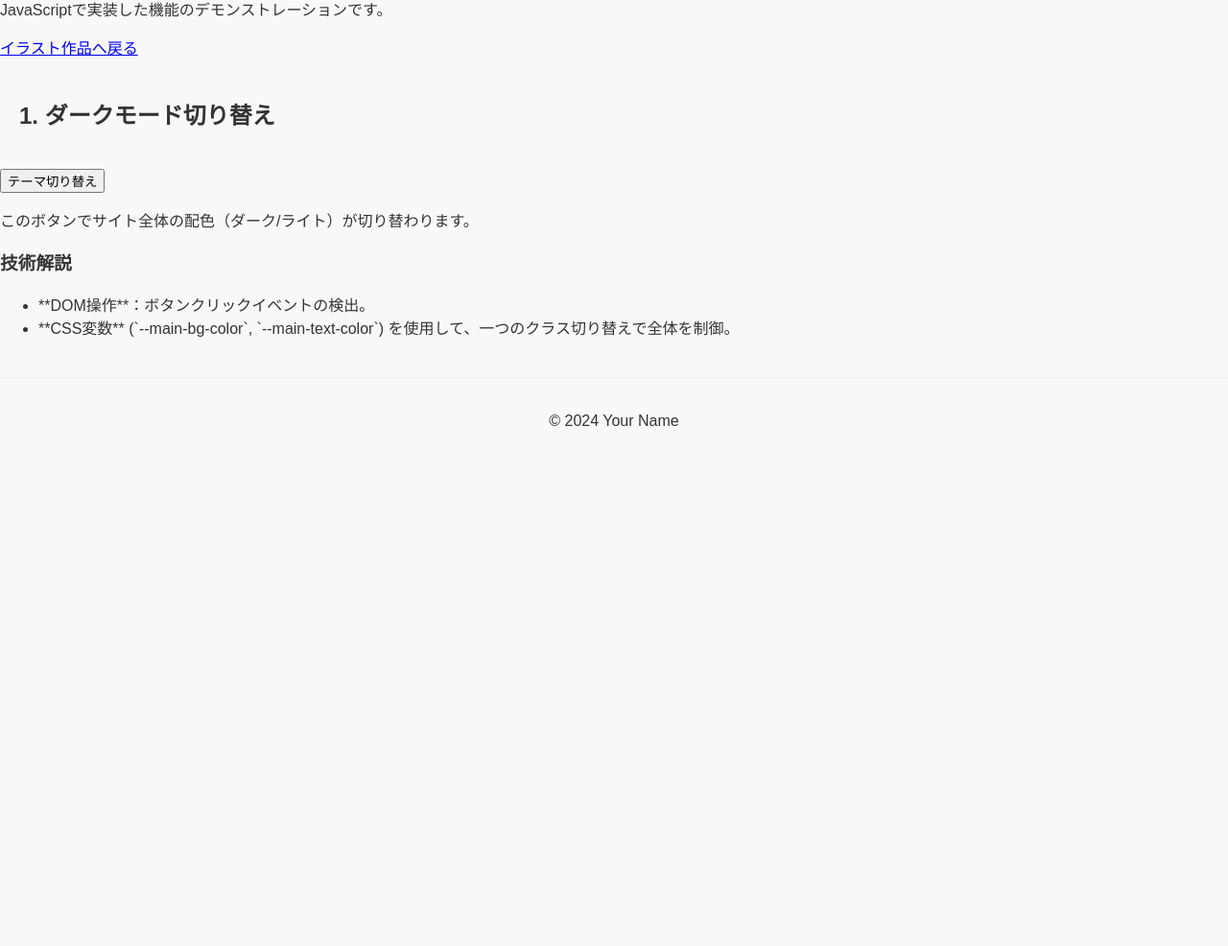
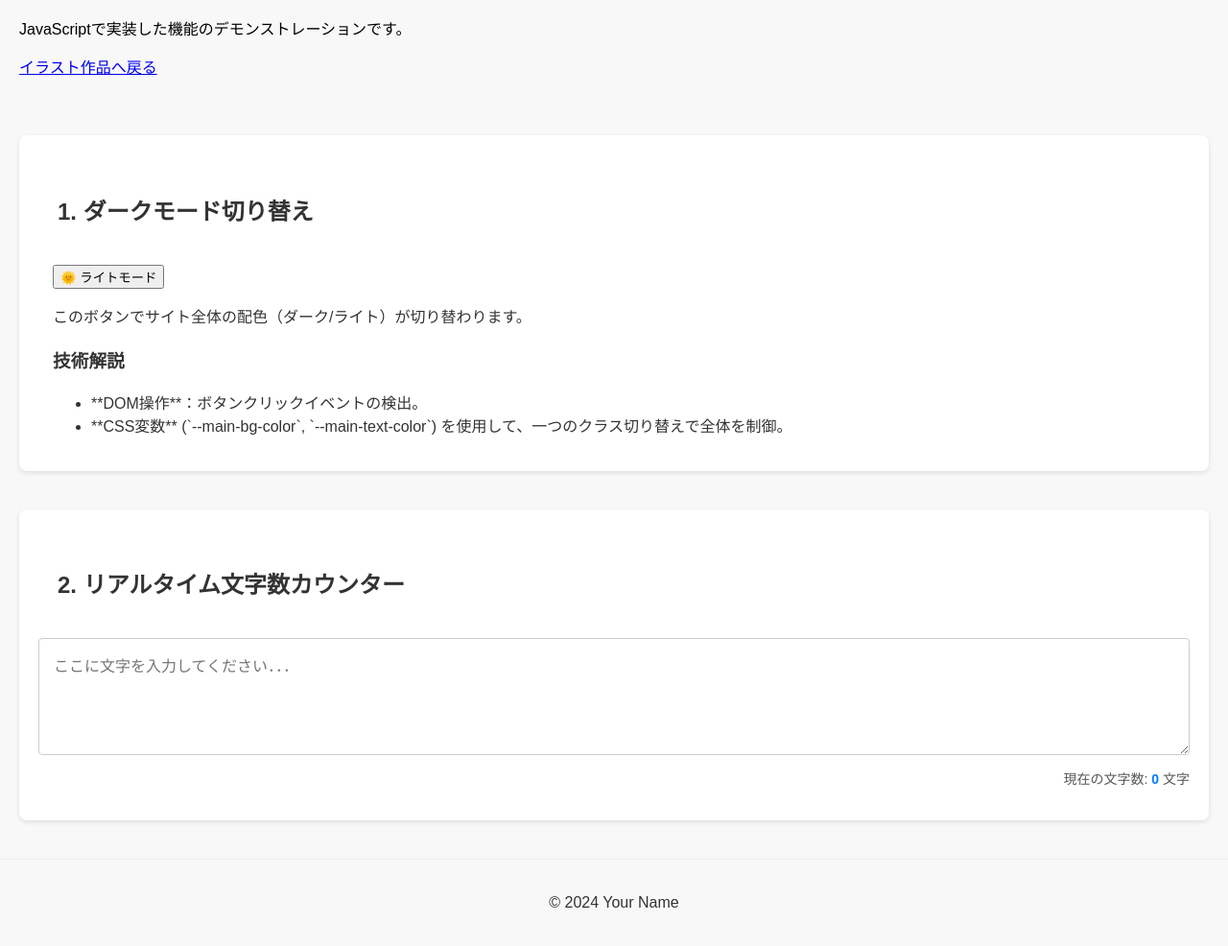
Before and after one commit to Takenocomic/my-illustration-Portfolio, a plain HTML site: page js-works.html in a window 1280 px wide. Shown: the part 83-1069 px from the top of the page at 96% size. Before the commit the page ends 800 px from the top, so only its background shows below. Drawn offline with Linux system fonts and the light colour scheme.

Commit message:
js-work add darkMode & counter

```diff
--- a/js-style.css
+++ b/js-style.css
@@ -0,0 +1,101 @@
+body {
+    font-family: sans-serif;
+    margin: 0;
+    padding: 0;
+    background-color: #f8f8f8; /* 落ち着いた背景色 */
+    color: #333;
+}
+
+
+header {
+    color: rgba(0, 0, 0, 1);
+    padding: 20px;
+}
+
+
+
+.js-work-section {
+    max-width: 1200px;
+    margin: 40px auto;
+    padding: 20px;
+    background-color: #fff;
+    border-radius: 8px;
+    box-shadow: 0 2px 5px rgba(0, 0, 0, 0.1)
+}
+/*1.ダークモード*/
+.feature-demo {
+    margin-top: 20px;
+    padding: 0 15px;
+}
+
+.tech-notes {
+    margin-top: 20px;
+    padding: 0 15px;
+}
+
+
+/*2.テキストカウンター*/
+
+
+.text-counter-container {
+    margin-top: 20px;
+}
+
+.text-input {
+    width: 100%;
+    padding: 15px;
+    font-size: 16px;
+    border: 1px solid #ccc;
+    border-radius: 4px;
+    resize: vertical;/* 垂直方向のみリサイズ可能 */
+    box-sizing: border-box; /* paddingやborderを幅に含める */
+    transition: border-color 0.3s;
+}
+
+.text-input:focus {
+    border-color: #007bff; /* フォーカス時に青い線を表示 */
+    outline: none;
+}
+
+.counter-display {
+    text-align: right;
+    margin-top: 10px;
+    font-size: 14px;
+    color: #555;
+}
+
+#char-count {
+    font-weight: bold;
+    color: #007bff; /* 文字数部分を強調 */
+}
+
+/* ================================= */
+/* ⭐️ ダークモード用のスタイル定義 ⭐️ */
+/* body要素に .dark-mode クラスが付いた時に適用されるスタイル */
+/* ================================= */
+body.dark-mode .js-work-section {
+    background-color: #1e1e1e;
+    box-shadow: 0 2px 5px rgba(255, 255, 255, 0.1);
+}
+
+body.dark-mode .text-input {
+    background-color: #333;
+    color: #f0f0f0;
+    border-color: #555;
+}
+
+body.dark-mode .counter-display {
+    color: #ccc;
+}
+
+body.dark-mode {
+    background-color: #121212; /* 全体の背景色を暗く */
+    color: #f0f0f0; /* 全体の文字色を明るく */
+}
+
+/* ヘッダー */
+body.dark-mode header {
+    background-color: #121212;
+    color: #f0f0f0;
+    border-bottom: 0px solid #333;
+}
--- a/js-works.html
+++ b/js-works.html
@@ -18,7 +18,7 @@
     </header>
 
     <main>
-        <section class="js-showcase">
+        <section class="js-work-section">
             <h2>1. ダークモード切り替え</h2>
             <div class="feature-demo">
                 <button id="theme-toggle-btn">テーマ切り替え</button>
@@ -34,6 +34,19 @@
             </div>
         </section>
 
+        <section class="js-work-section">
+            <h2>2. リアルタイム文字数カウンター</h2>
+
+            <div class="text-counter-conteiner">
+                <textarea id="text-input" class="text-input" rows="5" placeholder="ここに文字を入力してください．．．"></textarea>
+                <p class="counter-display">
+                    現在の文字数: <span id="char-count">0</span> 文字
+                </p>
+            </div>
+
+        </section>
+
+
         </main>
 
     <footer>
--- a/js-works.js
+++ b/js-works.js
@@ -0,0 +1,67 @@
+document.addEventListener('DOMContentLoaded',()=>{
+    // ------------------------------------------------
+    // 1. ダークモード切り替え機能の実装
+    // ------------------------------------------------
+    const themeToggleBtn = document.getElementById('theme-toggle-btn');
+    const body = document.body;
+    const darkModeClass = 'dark-mode';
+    const storageKey = 'themeMode';
+
+    // **A. テーマ切り替え処理の関数**
+    function toggleTheme() {
+        // body要素に 'dark-mode' クラスを追加/削除する
+        body.classList.toggle(darkModeClass);
+
+        // 現在の状態を LocalStorage に保存する
+        if (body.classList.contains(darkModeClass)) {
+            localStorage.setItem(storageKey, 'dark');
+            themeToggleBtn.textContent = '🌙 ダークモード';
+            themeToggleBtn.setAttribute('aria-pressed', 'true');
+        } else {
+            localStorage.setItem(storageKey, 'light');
+            themeToggleBtn.textContent = '🌞 ライトモード';
+            themeToggleBtn.setAttribute('aria-pressed', 'false');
+        }
+    }
+
+    // **B. ページロード時の初期設定**
+    // LocalStorageに保存されたテーマ設定を読み込む
+    const storedTheme = localStorage.getItem(storageKey);
+
+    // 1. 保存された設定があればそれを適用する
+    if (storedTheme === 'dark') {
+        body.classList.add(darkModeClass);
+        themeToggleBtn.textContent = '🌙 ダークモード';
+        themeToggleBtn.setAttribute('aria-pressed', 'true');
+    } else {
+        // 2. 設定がない、または'light'の場合はライトモードを初期表示
+        themeToggleBtn.textContent = '🌞 ライトモード';
+        themeToggleBtn.setAttribute('aria-pressed', 'false');
+    }
+
+    // **C. ボタンクリックイベント**
+    if (themeToggleBtn) {
+        themeToggleBtn.addEventListener('click', toggleTheme);
+    }
+
+
+    // ------------------------------------------------
+    // 2. テキストカウンター機能の実装
+    // ------------------------------------------------
+    const textInput = document.getElementById('text-input');
+    const charCountDisplay = document.getElementById('char-count');
+
+    if (textInput && charCountDisplay) {
+        function updateCounter(){
+            const text = textInput.value;
+            const count = text.length;
+
+            charCountDisplay.textContent = count;
+        }
+
+
+        textInput.addEventListener('input',updateCounter);
+        // 初期表示を確実にするため実行
+        updateCounter();
+    }
+});
```
